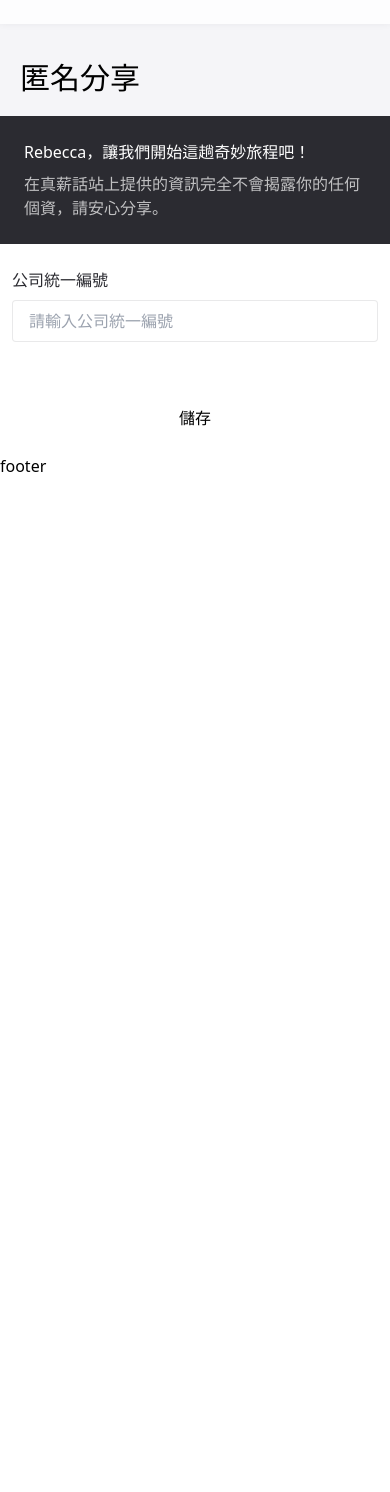
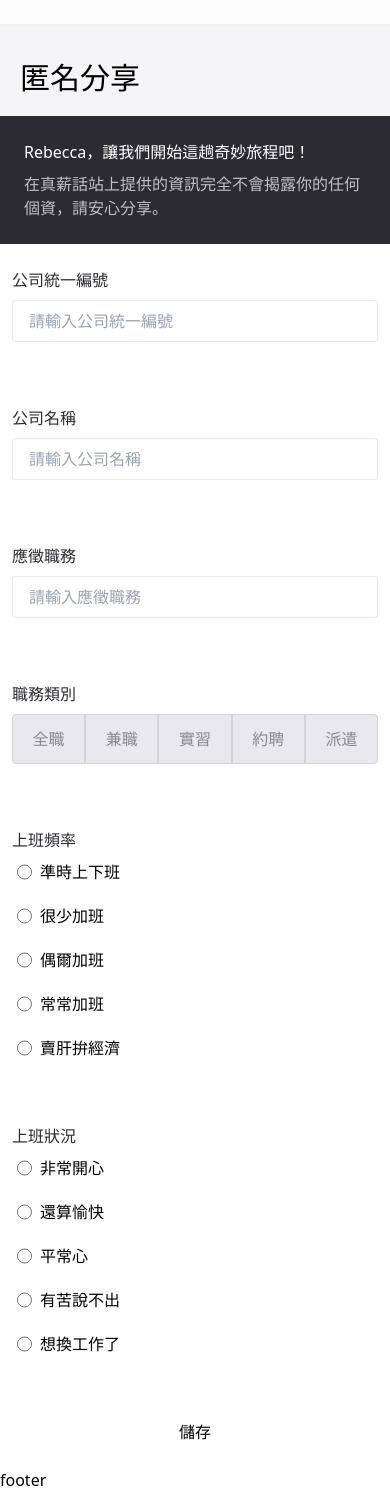
Before and after one commit to jung0730/true-salary-story-react, a Next.js app: page /share in a window 390 px wide. Before the commit the page ends 844 px from the top, so only its background shows below. Built offline with nearby package versions, Linux system fonts and the light colour scheme.

Commit message:
Radio Button 調整

```diff
--- a/src/app/components/FormControl/Form.tsx
+++ b/src/app/components/FormControl/Form.tsx
@@ -1,13 +1,28 @@
 'use client'
 
 import { useForm } from "react-hook-form";
+import {
+  cityOptions,
+  yearsOfServiceOptions,
+  workingHoursOptions,
+  isInServiceOptions,
+  employmentTypesOptions,
+  salaryTypesOpions,
+  monthOptions,
+  overtimeOptions,
+  feelingOptions,
+  tagsOptions,
+} from '../../utils/options';
 import FormInput from "./FormInput";
+import FormRadio from './FormRadio';
+import FormRadioButtonStyle from './FormRadioButtonStyle';
 
 // label, required, error...
 const Form = () => {
   const {
     register,
     handleSubmit,
+    setValue,
     formState: { errors }
   } = useForm<{ [x: string]: string }>();
   const onSubmit = (data) => {
@@ -16,6 +31,13 @@ const Form = () => {
   return (
     <form className="px-3 py-6 md:p-6 bg-white" onSubmit={handleSubmit(onSubmit)}>
       <FormInput label="公司統一編號" placeholder="請輸入公司統一編號" error={errors?.taxId?.message} {...register('taxId', { required: "This is required." })}/>
+      <FormInput label="公司名稱" placeholder="請輸入公司名稱" error={errors?.companyName?.message} {...register('companyName', { required: "This is required." })}/>
+      <FormInput label="應徵職務" placeholder="請輸入應徵職務" error={errors?.title?.message} {...register('title', { required: "This is required." })}/>
+      <FormRadioButtonStyle options={employmentTypesOptions} title="職務類別"  error={errors?.employmentType?.message} {...register('employmentType',  { required: "This is required." })}/>
+      {/* <FormRadioButtonStyle options={isInServiceOptions} title="在職狀況" error={errors?.isInService?.message} {...register('isInService', { required: "This is required." })} />
+      <FormRadioButtonStyle options={salaryTypesOpions} title="薪資狀況(新台幣)" error={errors?.salaryTypes?.message} {...register('salaryTypes', { required: "This is required." })} /> */}
+      <FormRadio options={overtimeOptions} title="上班頻率" error={errors?.overtime?.message} {...register('overtime', { required: "This is required." })} />
+      <FormRadio options={feelingOptions} title="上班狀況" error={errors?.feeling?.message} {...register('feeling', { required: "This is required." })} />
       <button type="submit" className="w-full">
         儲存
       </button>
--- a/src/app/components/FormControl/FormRadio.tsx
+++ b/src/app/components/FormControl/FormRadio.tsx
@@ -1,27 +1,30 @@
-// import clsx from 'clsx';
-import Radio from '../Radio'
+import clsx from 'clsx';
+import { forwardRef, ForwardedRef } from 'react';
 
 type FormRadioProps = {
-  // isDisabled?: boolean;
-  onChange: (value: string) => void;
-  // className?: string;
-  // placeholder?: string;
   options: [];
   value?: string;
   title: string
 };
 
 // label, required, error...
-const FormRadio = (props: FormRadioProps) => {
+const FormRadio = forwardRef((props: FormRadioProps, ref: ForwardedRef<HTMLInputElement>) => {
   const {
-    title, options, ...rest
+    title, options, error, ...rest
   } = props;
 
   const optionsList = options.map((item) =>
-    <div key={item.label} className="w-full md:w-auto block md:flex-1 releative cursor-pointer items-center justify-start md:mb-0 mb-5 last:mb-0">
-      <Radio value={item.value} {...rest} />
-      <label className="ml-2">{item.label}</label>
-    </div>
+    <label key={item.text} className="w-full md:w-auto flex md:flex-1 releative cursor-pointer items-center justify-start md:mb-0 mb-5 last:mb-0">
+    <input type="radio"
+           {...rest}
+           ref={ref}
+           value={item.value}
+           className={clsx(
+            'appearance-none w-[20px] h-[20px] relative after:content-[""] after:absolute after:top-1/2 after:translate-y-[-50%] after:right-0 after:w-[15px] after:h-[15px] after:border after:border-black-6 after:border-solid after:rounded-full checked:after:border-[6px] checked:after:border-blue',
+           { ...rest}
+          )} />
+      <span className="ml-2">{item.text}</span>
+    </label>
   )
   return (
     <div className="mb-10">
@@ -29,8 +32,9 @@ const FormRadio = (props: FormRadioProps) => {
       <div className="md:flex items-center justify-between">
         {optionsList}
       </div>
+      <p className="min-h-[24px]">{ error}</p>
     </div>
   )
-}
+})
 
 export default FormRadio;
--- /dev/null
+++ b/src/app/components/FormControl/FormRadioButtonStyle.tsx
@@ -0,0 +1,52 @@
+import clsx from 'clsx';
+import { Changa_One } from 'next/font/google';
+import { forwardRef, ForwardedRef } from 'react';
+
+type FormRadioProps = {
+  options: [];
+  value?: string;
+  title: string,
+  // onChange: (value: string) => void
+};
+
+// label, required, error...
+const FormRadio = forwardRef((props: FormRadioProps, ref: ForwardedRef<HTMLInputElement>) => {
+  const {
+    title, options, onChange, error, ...rest
+  } = props;
+
+  const test = (e) => {
+    console.log(e.target.value)
+    onChange()
+  }
+  const optionsList = options.map((item, index) =>
+    <label key={item.text} htmlFor={item.value} className="flex-1 releative cursor-pointer items-center inline-flex justify-start">
+      <input type="radio"
+            {...rest}
+            ref={ref}
+            value={item.value}
+            id={item.value}
+            onChange={onChange}
+            className={clsx(
+              'h-0 left-0 opacity-0 pointer-events-none absolute top-0 invisible width-0 appearance-none',
+            { ...rest}
+            )} />
+        <span className={clsx(
+          'bg-gray-light text-black-5 releative items-center flex justify-center py-3 w-full border border-dark',
+          {'rounded-r': Number(index) === options.length - 1},
+          {'rounded-l': Number(index) === 0},
+          )}>{item.text}</span>
+    </label>
+  )
+  return (
+    <div className="mb-10">
+      <div className="text-black-10 mb-2">{title}</div>
+      <div className="flex items-center justify-center">
+        {optionsList}
+      </div>
+      <p className="min-h-[24px]">{ error}</p>
+    </div>
+  )
+})
+
+export default FormRadio;
--- a/src/app/utils/options.ts
+++ b/src/app/utils/options.ts
@@ -255,7 +255,7 @@ export const workingHoursOptions = [
   },
 ];
 
-export const isServerOptions = [
+export const isInServiceOptions = [
   {
     text: '仍在職',
     value: true,
```
Also changed, not shown: src/app/components/Radio.tsx (+9 -1 lines).
